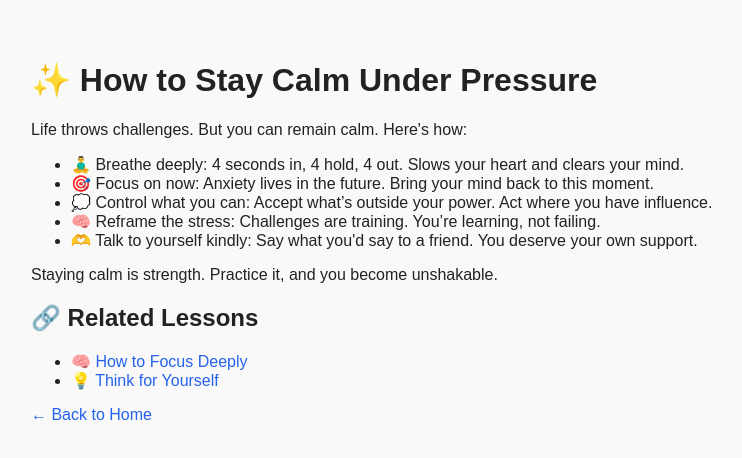
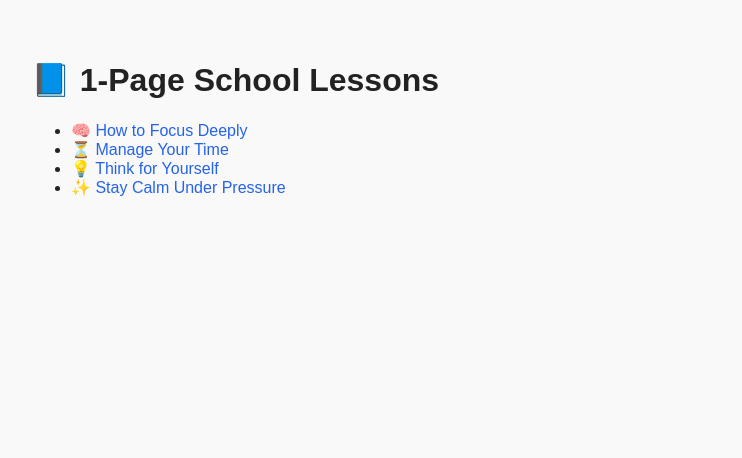
Before and after one commit to iamanvar3/1page-school, a Next.js app: page / in a window 1280 px wide. Shown: the top 458 px of the page, without its empty margins (9-751 px from the left). Built offline with nearby package versions, Linux system fonts and the light colour scheme.

Commit message:
Update page.tsx

```diff
--- a/app/page.tsx
+++ b/app/page.tsx
@@ -1,26 +1,18 @@
 import Link from 'next/link';
 
-export default function CalmLesson() {
+export default function HomePage() {
   return (
-    <main className="max-w-2xl mx-auto p-6 space-y-6">
-      <h1 className="text-4xl font-bold mb-2">✨ How to Stay Calm Under Pressure</h1>
-      <p className="text-lg text-gray-700">Life throws challenges. But you can remain calm. Here's how:</p>
-      <ul className="list-disc pl-5 space-y-2">
-        <li>🧘‍♂️ Breathe deeply: 4 seconds in, 4 hold, 4 out. Slows your heart and clears your mind.</li>
-        <li>🎯 Focus on now: Anxiety lives in the future. Bring your mind back to this moment.</li>
-        <li>💭 Control what you can: Accept what’s outside your power. Act where you have influence.</li>
-        <li>🧠 Reframe the stress: Challenges are training. You’re learning, not failing.</li>
-        <li>🫶 Talk to yourself kindly: Say what you'd say to a friend. You deserve your own support.</li>
-      </ul>
-
-      <p className="font-semibold text-green-700">Staying calm is strength. Practice it, and you become unshakable.</p>
-
-      <div className="mt-10 space-y-4">
-        <h2 className="text-xl font-semibold">🔗 Related Lessons</h2>
-        <ul className="list-disc pl-5 space-y-1">
+    <main className="p-6 max-w-2xl mx-auto">
+      <h1 className="text-3xl font-bold mb-4">📘 1-Page School Lessons</h1>
+      <ul className="space-y-2">
         <li>
           <Link href="/lessons/focus" className="text-blue-600 hover:underline">
             🧠 How to Focus Deeply
+          </Link>
+        </li>
+        <li>
+          <Link href="/lessons/time" className="text-blue-600 hover:underline">
+            ⏳ Manage Your Time
           </Link>
         </li>
         <li>
@@ -28,11 +20,12 @@ export default function CalmLesson() {
             💡 Think for Yourself
           </Link>
         </li>
+        <li>
+          <Link href="/lessons/calm" className="text-blue-600 hover:underline">
+            ✨ Stay Calm Under Pressure
+          </Link>
+        </li>
       </ul>
-        <p className="mt-4">
-          <Link href="/" className="text-gray-600 hover:underline">← Back to Home</Link>
-        </p>
-      </div>
     </main>
   );
 }
```
Lines whose indentation alone changed are shown as unchanged.
